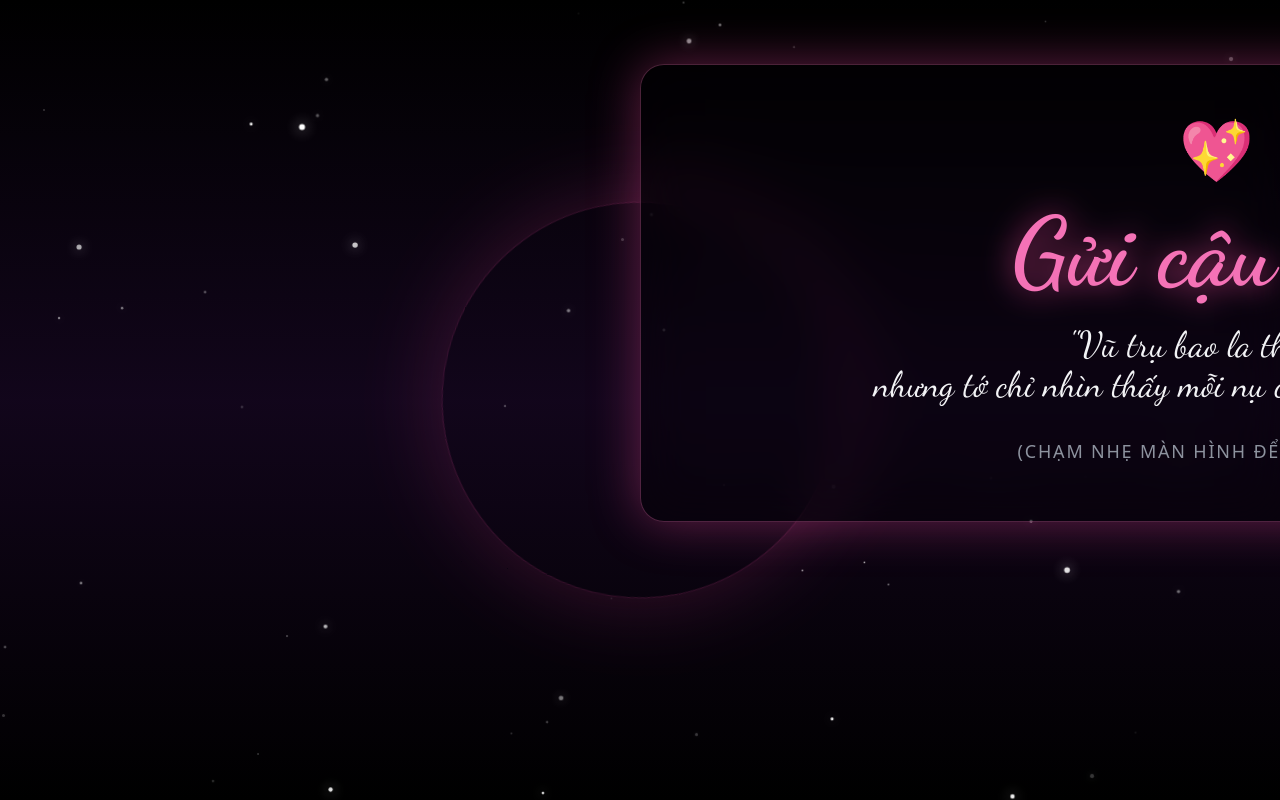
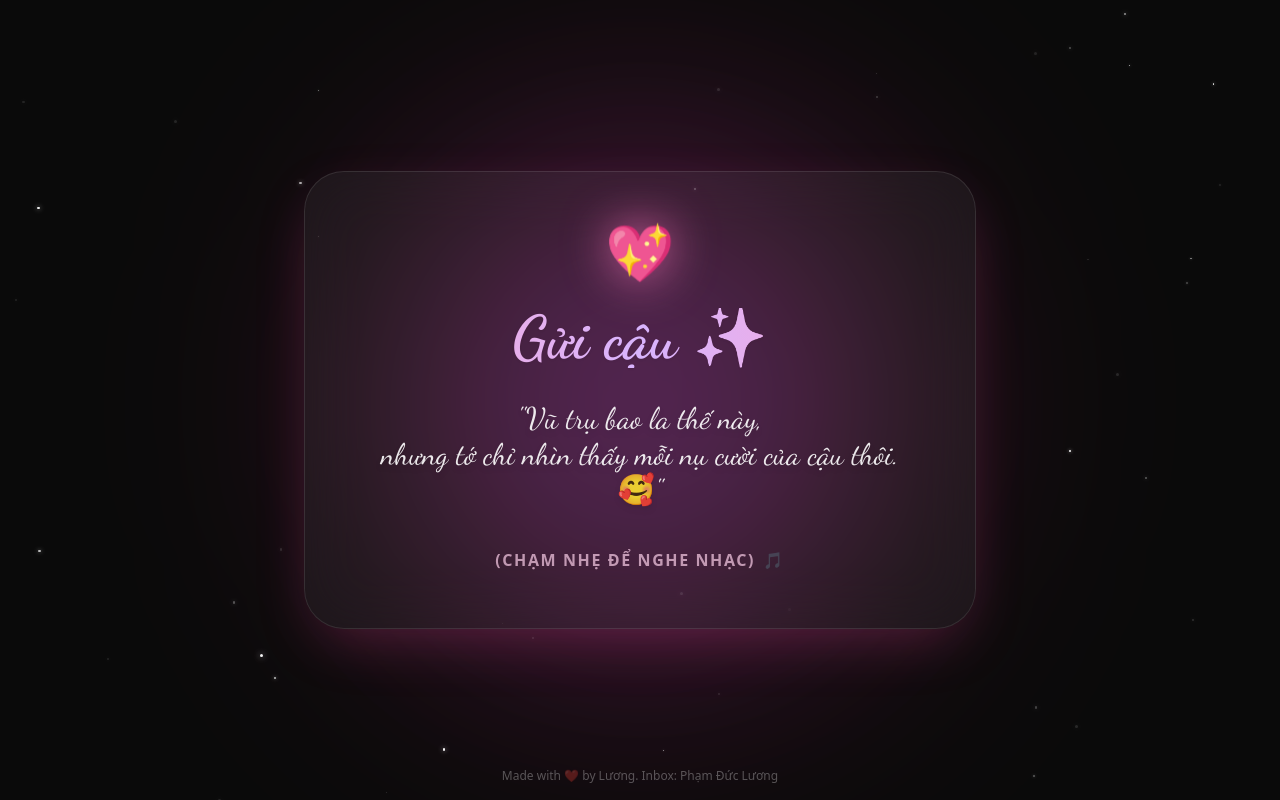
Before and after one commit to nguyennhatlong-offcial/love1, a React (Vite) app: page / in a window 1280 px wide. Built offline with nearby package versions, Linux system fonts and the light colour scheme.

Commit message:
Update App.tsx

```diff
--- a/src/App.tsx
+++ b/src/App.tsx
@@ -1,131 +1,134 @@
 import React, { useState, useEffect, useRef } from 'react';
 import { motion } from 'framer-motion';
 
-// --- PHẦN 1: TẠO VŨ TRỤ (Giữ nguyên không đổi) ---
+// --- COMPONENT NỀN VŨ TRỤ & HÀO QUANG ---
 const UniverseBackground = () => {
-  const stars = Array.from({ length: 60 }).map((_, i) => ({
+  // Tạo sao ngẫu nhiên
+  const stars = Array.from({ length: 50 }).map((_, i) => ({
     id: i,
     top: `${Math.random() * 100}%`,
     left: `${Math.random() * 100}%`,
-    size: Math.random() * 3 + 1,
-    duration: Math.random() * 3 + 2,
-    delay: Math.random() * 2
+    size: Math.random() * 2 + 1,
+    duration: Math.random() * 4 + 2,
   }));
 
   return (
-    <div className="w-full h-full relative overflow-hidden bg-black">
-      <div className="absolute top-0 left-0 w-full h-full bg-gradient-to-b from-black via-purple-900/20 to-black z-0"></div>
+    <div className="fixed inset-0 overflow-hidden bg-[#0a0a0a]">
+      {/* Hào quang trung tâm màu hồng tím */}
+      <div className="absolute top-1/2 left-1/2 -translate-x-1/2 -translate-y-1/2 w-[600px] h-[600px] bg-pink-600/20 rounded-full blur-[120px] mix-blend-screen animate-pulse-slow"></div>
+      <div className="absolute top-1/2 left-1/2 -translate-x-1/2 -translate-y-1/2 w-[400px] h-[400px] bg-purple-600/20 rounded-full blur-[100px] mix-blend-screen animate-pulse-slow delay-700"></div>
 
+      {/* Các vì sao lấp lánh */}
       {stars.map((star) => (
         <motion.div
           key={star.id}
-          className="absolute bg-white rounded-full shadow-[0_0_10px_white]"
+          className="absolute bg-white rounded-full"
           style={{
             top: star.top,
             left: star.left,
             width: star.size,
             height: star.size,
+            boxShadow: `0 0 ${star.size * 2}px rgba(255,255,255,0.8)`
           }}
-          animate={{ opacity: [0.2, 1, 0.2], scale: [1, 1.5, 1] }}
+          animate={{ opacity: [0.1, 1, 0.1] }}
           transition={{
             duration: star.duration,
             repeat: Infinity,
-            delay: star.delay,
             ease: "easeInOut"
           }}
         />
       ))}
-
-      {/* Trái tim nền xoay nhẹ */}
-      <div className="absolute inset-0 flex items-center justify-center z-10 pointer-events-none">
-         <motion.div
-           animate={{ rotate: 360, scale: [1, 1.1, 1] }}
-           transition={{ rotate: { duration: 20, repeat: Infinity, ease: "linear" }, scale: { duration: 2, repeat: Infinity } }}
-           className="w-96 h-96 border border-pink-500/20 rounded-full flex items-center justify-center shadow-[0_0_80px_rgba(236,72,153,0.2)]"
-         >
-         </motion.div>
-      </div>
     </div>
   );
 };
 
-// --- PHẦN 2: APP CHÍNH (Đã sửa bảng chữ to đùng) ---
+// --- COMPONENT CHÍNH ---
 export default function App() {
   const audioRef = useRef<HTMLAudioElement>(null);
   const [isAudioPlaying, setIsAudioPlaying] = useState(false);
 
-  useEffect(() => {
-    const playMusic = async () => {
-      if (audioRef.current && !isAudioPlaying) {
-        audioRef.current.volume = 0.5;
+  // Xử lý phát nhạc
+  const handlePlayMusic = async () => {
+    if (audioRef.current) {
+      if (isAudioPlaying) {
+        audioRef.current.pause();
+        setIsAudioPlaying(false);
+      } else {
         try {
+          audioRef.current.volume = 0.6;
           await audioRef.current.play();
           setIsAudioPlaying(true);
         } catch (err) {
-          // Chờ tương tác
+          console.error("Không thể tự động phát nhạc:", err);
         }
       }
-    };
-    playMusic();
-    const handleInteraction = () => {
-      playMusic();
-      if (audioRef.current && !audioRef.current.paused) {
-        window.removeEventListener('click', handleInteraction);
-        window.removeEventListener('touchstart', handleInteraction);
-      }
-    };
-    window.addEventListener('click', handleInteraction);
-    window.addEventListener('touchstart', handleInteraction);
-    return () => {
-      window.removeEventListener('click', handleInteraction);
-      window.removeEventListener('touchstart', handleInteraction);
-    };
-  }, [isAudioPlaying]);
+    }
+  };
 
   return (
-    <div className="relative w-full h-screen overflow-hidden bg-black text-white font-sans">
+    // Container chính: Căn giữa mọi thứ
+    <div className="relative w-full h-screen flex items-center justify-center overflow-hidden antialiased font-sans">
 
-      <audio ref={audioRef} src="/music.mp3" autoPlay loop preload="auto" />
+      {/* File nhạc (Nhớ thay file music.mp3 vào thư mục public) */}
+      <audio ref={audioRef} src="/music.mp3" loop preload="auto" />
 
-      <div className="absolute inset-0 z-0">
-         <UniverseBackground />
-      </div>
+      {/* Nền vũ trụ */}
+      <UniverseBackground />
 
-      {/* --- BẢNG CHỮ TO ĐÙNG --- */}
+      {/* Tấm thiệp kính mờ (The Confession Card) */}
       <motion.div
-        initial={{ opacity: 0, y: -50 }}
-        animate={{ opacity: 1, y: 0 }}
-        transition={{ duration: 1.2, delay: 0.5 }}
-        // SỬA Ở ĐÂY: w-[95%] (rộng), max-w-6xl (cực đại), top-16 (đưa lên trên)
-        className="absolute top-16 left-1/2 -translate-x-1/2 w-[95%] max-w-6xl z-20
-                   p-10 md:p-14
-                   bg-black/30 backdrop-blur-xl rounded-3xl
-                   border border-pink-400/30
-                   text-center shadow-[0_0_50px_rgba(236,72,153,0.4)]"
+        initial={{ opacity: 0, scale: 0.9, y: 20 }}
+        animate={{ opacity: 1, scale: 1, y: 0 }}
+        transition={{ duration: 1.5, ease: [0.22, 1, 0.36, 1] }}
+        onClick={handlePlayMusic}
+        className="relative z-10 w-[90%] max-w-2xl p-10 md:p-14
+                   bg-white/5 backdrop-blur-[30px]
+                   border border-white/10 rounded-[40px]
+                   shadow-[0_20px_60px_-15px_rgba(236,72,153,0.3)]
+                   text-center cursor-pointer group
+                   transition-all duration-500 hover:bg-white/10 hover:border-white/20 hover:shadow-[0_30px_80px_-15px_rgba(236,72,153,0.5)]"
       >
-        <div className="mb-6 text-6xl animate-bounce">💖</div>
+        {/* Icon trái tim đập */}
+        <div className="mb-8">
+          <motion.div
+            animate={{ scale: [1, 1.2, 1] }}
+            transition={{ duration: 1.5, repeat: Infinity, ease: "easeInOut" }}
+            className="inline-block text-5xl drop-shadow-[0_0_20px_rgba(244,114,182,0.8)]"
+          >
+            💖
+          </motion.div>
+        </div>
 
+        {/* Tiêu đề */}
         <h1
-          // SỬA Ở ĐÂY: text-5xl (mobile) -> text-7xl (PC)
-          className="text-5xl md:text-8xl font-bold mb-6 text-pink-400 drop-shadow-[0_0_15px_rgba(236,72,153,0.8)]"
+          className="text-5xl md:text-6xl font-bold mb-8 text-transparent bg-clip-text bg-gradient-to-r from-pink-300 via-purple-300 to-pink-300 drop-shadow-sm"
           style={{ fontFamily: "'Dancing Script', cursive" }}
         >
           Gửi cậu ✨
         </h1>
 
-        <p
-          // SỬA Ở ĐÂY: text-2xl -> text-4xl
-          className="text-2xl md:text-4xl text-gray-100 leading-relaxed font-medium"
-          style={{ fontFamily: "'Dancing Script', cursive" }}
-        >
-          "Vũ trụ bao la thế này,<br className="hidden md:block" />
-          nhưng tớ chỉ nhìn thấy mỗi nụ cười của cậu thôi. 🥰"
-        </p>
+        {/* Nội dung thư */}
+        <div className="space-y-4 mb-10">
+          <p
+            className="text-2xl md:text-3xl text-white/90 leading-relaxed font-medium drop-shadow-md"
+            style={{ fontFamily: "'Dancing Script', cursive" }}
+          >
+            "Vũ trụ bao la thế này,<br />
+            nhưng tớ chỉ nhìn thấy mỗi nụ cười của cậu thôi. 🥰"
+          </p>
+        </div>
 
-        <p className="text-sm md:text-lg text-gray-400 mt-8 opacity-90 tracking-widest uppercase">
-          (Chạm nhẹ màn hình để nghe nhạc)
-        </p>
+        {/* Lời nhắn cuối */}
+        <div className="text-sm md:text-base text-pink-200/70 tracking-widest uppercase font-semibold flex items-center justify-center gap-2 group-hover:text-pink-200 transition-colors">
+          <span>(Chạm nhẹ để {isAudioPlaying ? 'dừng' : 'nghe'} nhạc)</span>
+          <motion.span animate={{ opacity: [0.5, 1, 0.5] }} transition={{ duration: 2, repeat: Infinity }}>
+            🎵
+          </motion.span>
+        </div>
       </motion.div>
+
+      {/* Credit nhỏ xíu ở dưới cùng */}
+      <div className="absolute bottom-4 text-white/30 text-xs">Made with ❤️ by Lương. Inbox: <a href="https://www.facebook.com/phmducluong" target="_blank">Phạm Đức Lương</a> </div>
     </div>
   );
 }
```
